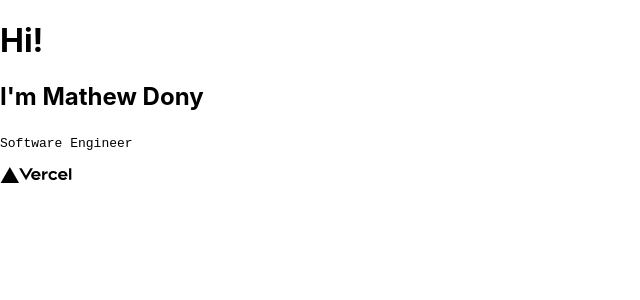
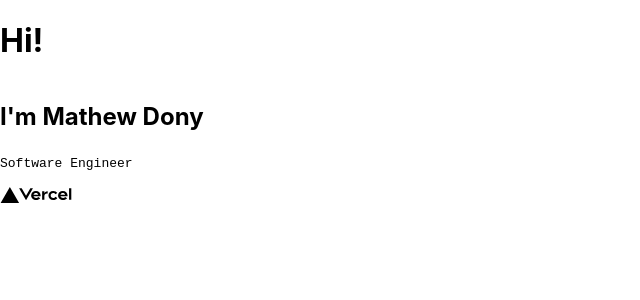
Before and after one commit to mdmathewdc/Mathew-Dony-Portfolio, a Next.js app in the folder mathew-dony-portfolio/: page / in a window 1280 px wide. Shown: the top 300 px of the page, without its empty margins (0-640 px from the left). Built offline with nearby package versions, Linux system fonts and the light colour scheme.

Commit message:
Fixed SSR

```diff
--- a/mathew-dony-portfolio/components/Header.jsx
+++ b/mathew-dony-portfolio/components/Header.jsx
@@ -45,9 +45,12 @@ const Header = () => {
 };
 
 const StyledHand = styled.div`
+  display: flex;
+  flex-direction: row;
+  align-items: center;
   lottie-player {
-  width: 100px;
-  height: 100px;
+    width: 50px;
+    height: 50px;
   }
 `;
 
```
Lines whose indentation alone changed are shown as unchanged.
